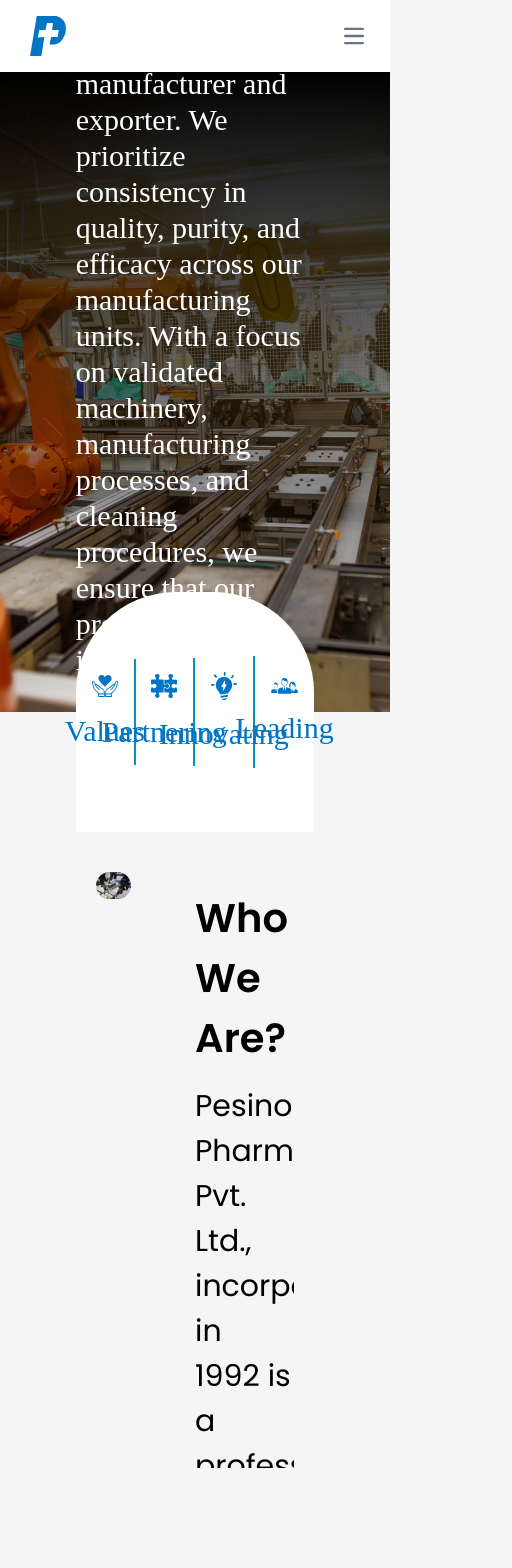
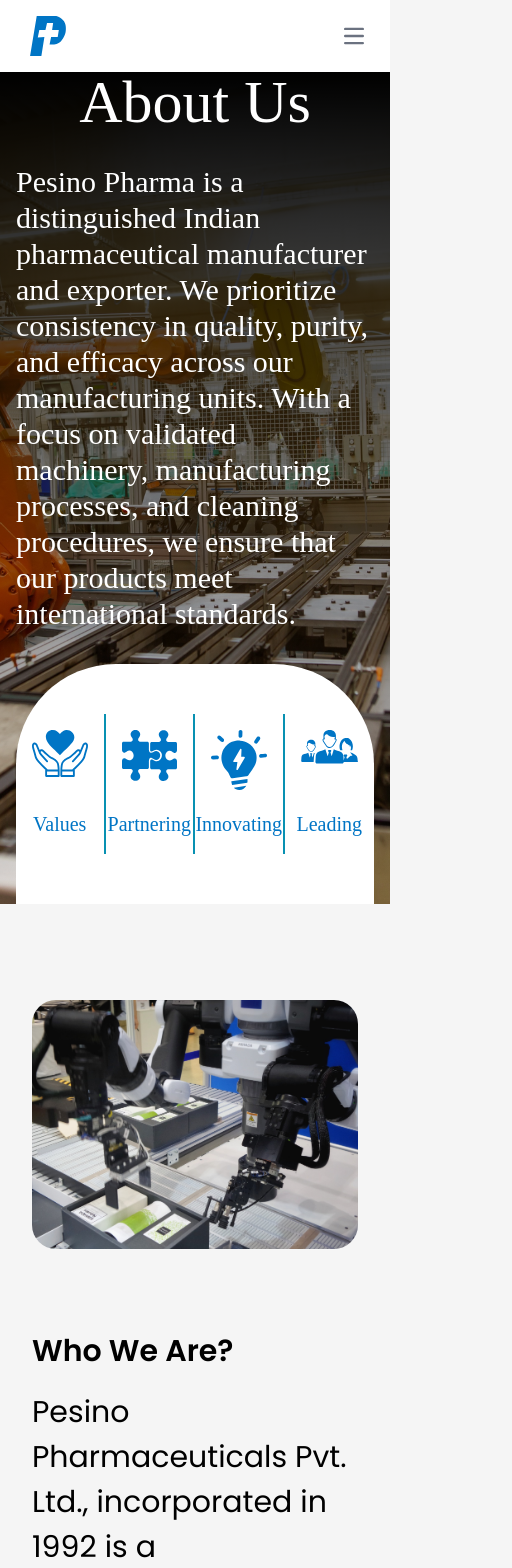
Before and after one commit to shawnyplayz/pesino_pharma, a Next.js app in the folder pesino-pharma/: page /aboutus in a window 390 px wide. Shown: the top 1568 px of the page, 512 px wide, since content can reach past the window. Built offline with nearby package versions, Linux system fonts and the light colour scheme.

Commit message:
about Us is responsive

```diff
--- a/pesino-pharma/app/aboutus/page.jsx
+++ b/pesino-pharma/app/aboutus/page.jsx
@@ -50,7 +50,7 @@
   return (
     <div>
       {/* Banner */}
-      <div class="relative bg-cover bg-center h-40rem">
+      <div class="relative bg-cover bg-center  md:h-40rem">
         {/* <!-- Background Image --> */}
         <div
           class="absolute inset-0 bg-cover bg-center bg-about-us"
@@ -61,7 +61,7 @@
         {/* <!-- Gradient Overlay --> */}
         <div class="absolute inset-0 bg-gradient-to-t from-transparent to-black"></div>
         {/* <!-- Your content goes here --> */}
-        <div class="relative flex-col z-10 flex items-center justify-center h-full text-white px-4">
+        <div class="relative flex-col z-10 flex items-center justify-center h-full text-white px-4 gap-8">
           <AOSComponent>
             <div className="flex flex-col w-full h-full justify-center items-center gap-8">
               <div
@@ -71,7 +71,7 @@
                 About Us
               </div>
               <div
-                className="w-2/3 flex justify-center font-light text-3xl text-white"
+                className="w-full md:w-2/3 flex justify-center font-light text-3xl text-white"
                 data-aos="fade-left"
               >
                 <p>{Essentials.aboutusBanner}</p>
@@ -79,14 +79,14 @@
             </div>
           </AOSComponent>
           <div className="flex flex-col items-center justify-end w-full">
-            <div className="w-2/3 bottomBanner">
+            <div className="w-full md:w-2/3 bottomBanner">
               <div className="grid grid-cols-4 h-full items-center text-center">
                 <AOSComponent>
                   <div
                     className="p-4 flex flex-col items-center gap-4 border-r-2 border-cyan-600"
                     data-aos="flip-right"
                   >
-                    <div className="">
+                    <div className="h-16">
                       <Image
                         src={values}
                         alt="values"
@@ -94,13 +94,15 @@
                         loading="eager"
                       />
                     </div>
-                    <h1 className="themeColor font-medium text-3xl">Values</h1>
+                    <h1 className="themeColor font-medium text-xl md:text-3xl">
+                      Values
+                    </h1>
                   </div>
                   <div
                     className="p-4 flex flex-col items-center gap-4 border-r-2 border-cyan-600"
                     data-aos="fade-down-right"
                   >
-                    <div className="">
+                    <div className="h-16">
                       <Image
                         src={partnering}
                         alt="partnering"
@@ -108,7 +110,7 @@
                         loading="eager"
                       />
                     </div>
-                    <h1 className="themeColor font-medium text-3xl">
+                    <h1 className="themeColor font-medium text-xl md:text-3xl">
                       Partnering
                     </h1>
                   </div>
@@ -116,7 +118,7 @@
                     className="p-4 flex flex-col items-center gap-4 border-r-2 border-cyan-600"
                     data-aos="fade-up-right"
                   >
-                    <div className="">
+                    <div className="h-16">
                       <Image
                         src={innovating}
                         alt="innovating"
@@ -124,7 +126,7 @@
                         loading="eager"
                       />
                     </div>
-                    <h1 className="themeColor font-medium text-3xl">
+                    <h1 className="themeColor font-medium text-xl md:text-3xl">
                       Innovating
                     </h1>
                   </div>
@@ -132,7 +134,7 @@
                     className="p-4 flex flex-col items-center gap-4"
                     data-aos="fade-up"
                   >
-                    <div className="">
+                    <div className="h-16">
                       <Image
                         src={leading}
                         alt="leading"
@@ -140,7 +142,9 @@
                         loading="eager"
                       />
                     </div>
-                    <h1 className="themeColor font-medium text-3xl">Leading</h1>
+                    <h1 className="themeColor font-medium text-xl md:text-3xl">
+                      Leading
+                    </h1>
                   </div>
                 </AOSComponent>
               </div>
@@ -148,10 +152,10 @@
           </div>
         </div>
       </div>
-      <div className="midPart my-16 p-24">
-        <div className="flex flex-row gap-16 justify-center">
+      <div className="midPart my-16 p-8 md:p-24">
+        <div className="flex flex-col md:flex-row gap-16 justify-center">
           <AOSComponent>
-            <div className="w-1/2 " data-aos="fade-right">
+            <div className="md:w-1/2" data-aos="fade-right">
               <Image
                 src={aboutPesino}
                 className="rounded-3xl"
@@ -159,11 +163,11 @@
                 alt="AboutPesino"
               />
             </div>
-            <div className="WhoweAre w-1/2" data-aos="fade-left">
+            <div className="WhoweAre md:w-1/2" data-aos="flip-right ">
               <div className="aboutus_titles my-4">
                 {Essentials.aboutusTitle}
               </div>
-              <div className="aboutus_desc max-w-xl max-h-96 overflow-y-scroll my-4">
+              <div className="aboutus_desc max-w-xl overflow-y-scroll my-4">
                 {Essentials.aboutusDesc}
               </div>
             </div>
@@ -172,7 +176,7 @@
       </div>
       <div className="bg-home-start">
         <div className="flex flex-col">
-          <div className=" mt-16 text-7xl  themeColor flex flex-col items-center">
+          <div className="mt-16 text-7xl text-center themeColor flex flex-col items-center">
             <AOSComponent>
               <h1 className="" data-aos="fade-down">
                 Why Choose Us
@@ -187,8 +191,7 @@
                   index < 3 ? "mb-4" : "mb-0" // Add margin-bottom for items in the first row
                 }`}
               >
-                {/* Your content goes here, each item in a flex box */}
-                <div className=" flex justify-center flex-col items-center p-16">
+                <div className="flex justify-center flex-col items-center p-4">
                   <div className="my-8">
                     <Image src={item?.icon} alt="whychooseUs" />
                   </div>
--- a/pesino-pharma/app/globals.css
+++ b/pesino-pharma/app/globals.css
@@ -15,6 +15,12 @@
     --background-end-rgb: 0, 0, 0;
   }
 }
+*{
+  -ms-overflow-style: none;
+}
+::-webkit-scrollbar {
+  display: none;
+}
 
 .aboutus_titles{
   color: #000;
@@ -23,6 +29,11 @@
 font-style: normal;
 font-weight: 600;
 line-height: normal;
+}
+@media only screen and (max-width: 600px) {
+  .aboutus_titles {
+    font-size: 30px;
+  }
 }
 .aboutus_desc{
   color: #000;
--- a/pesino-pharma/app/landingBanner/ImageSlider.module.css
+++ b/pesino-pharma/app/landingBanner/ImageSlider.module.css
@@ -13,14 +13,15 @@
 .slider {
   overflow: hidden;
   width: 50%; /* Adjust the width of the slider */
+  transform: scale(1.7);
 }
 
 .sliderContent {
   display: flex;
-  transition: transform 0.5s ease-in-out;
+  /* transition: transform 0.5s ease-in; */
 }
 
 .slide {
-  width: 300%;
+  width: 100%;
   height: auto;
 }
--- a/pesino-pharma/app/landingBanner/LandingBanner.jsx
+++ b/pesino-pharma/app/landingBanner/LandingBanner.jsx
@@ -7,8 +7,10 @@
 import { FaLongArrowAltRight } from "react-icons/fa";
 import Essentials from "../../essentials.json";
 import Link from "next/link";
+
 import images from "../../images.json";
 import styles from "./ImageSlider.module.css";
+import AOSComponent from "@/components/aos/AOS";
 function LandingBanner(props) {
   const [currentIndex, setCurrentIndex] = useState(0);
 
@@ -19,7 +21,7 @@
     // Autoplay functionality
     const intervalId = setInterval(() => {
       handleNext();
-    }, 3000); // Adjust the interval (in milliseconds) based on your preference
+    }, 53000); // Adjust the interval (in milliseconds) based on your preference
 
     return () => {
       // Cleanup the interval when the component unmounts
@@ -62,11 +64,11 @@
           </div>
           <div className="flex justify-center items-center">
             <div
-              className=" flex justify-center items-center bg-white-oval bg-contain bg-no-repeat"
-              style={{
-                transform: "scale(1.5)",
-                backgroundSize: "100% 100%",
-              }}
+              className=" flex justify-center items-center"
+              // style={{
+              //   transform: "scale(1.5)",
+              //   backgroundSize: "100% 100%",
+              // }}
             >
               <div className={styles.slider}>
                 <div
@@ -75,17 +77,19 @@
                     transform: `translateX(-${currentIndex * 100}%)`,
                   }}
                 >
+                  <AOSComponent>
                     {images.map((image, index) => (
                       <Image
                         key={index}
                         src={image?.url}
-                      width={600}
-                      height={200}
+                        width={image?.width ? image.width : "600"}
+                        height={image?.height ? image.height : "600"}
                         alt={`Slide ${index + 1}`}
-                      className={styles.slide}
+                        className={`${styles.slide} w-full max-w-2xl`}
+                        data-aos="fade-in"
                       />
                     ))}
-
+                  </AOSComponent>
                   {/* {images.map((image, index) => (
                     <Image
                       key={index}
--- a/pesino-pharma/components/productCards/ProductCards.jsx
+++ b/pesino-pharma/components/productCards/ProductCards.jsx
@@ -15,7 +15,7 @@
           <div className="aasd h-96 w-96 flex justify-center">
             <CldImage
               src={props?.productIcon}
-              className="max-w-5xl"
+              className="max-w-lg"
               width="600"
               height="600"
               alt="logo"
--- a/pesino-pharma/tailwind.config.js
+++ b/pesino-pharma/tailwind.config.js
@@ -28,6 +28,7 @@
         "react-leaf": "url('../public/homepage/react-leaf.svg')",
         "about-us": "url('../public/aboutus/aboutBanner.jpeg')",
         "banner-manu": "url('../public/manufacturing/banner.jpeg')",
+        "hybridwhite-Oval": "url('../public/homepage/hybridwhiteOval.webp')",
       },
       fontFamily: {
         sans: ["var(--font-inter)"],
```
Also changed, not shown: pesino-pharma/app/footer/Footer.jsx (+14 -14 lines), pesino-pharma/images.json (+5 -8 lines), pesino-pharma/public/homepage/hybridwhiteOval.webp (added), 1 other file (tests, documents, lock files or other folders). Lines whose indentation alone changed are shown as unchanged.
